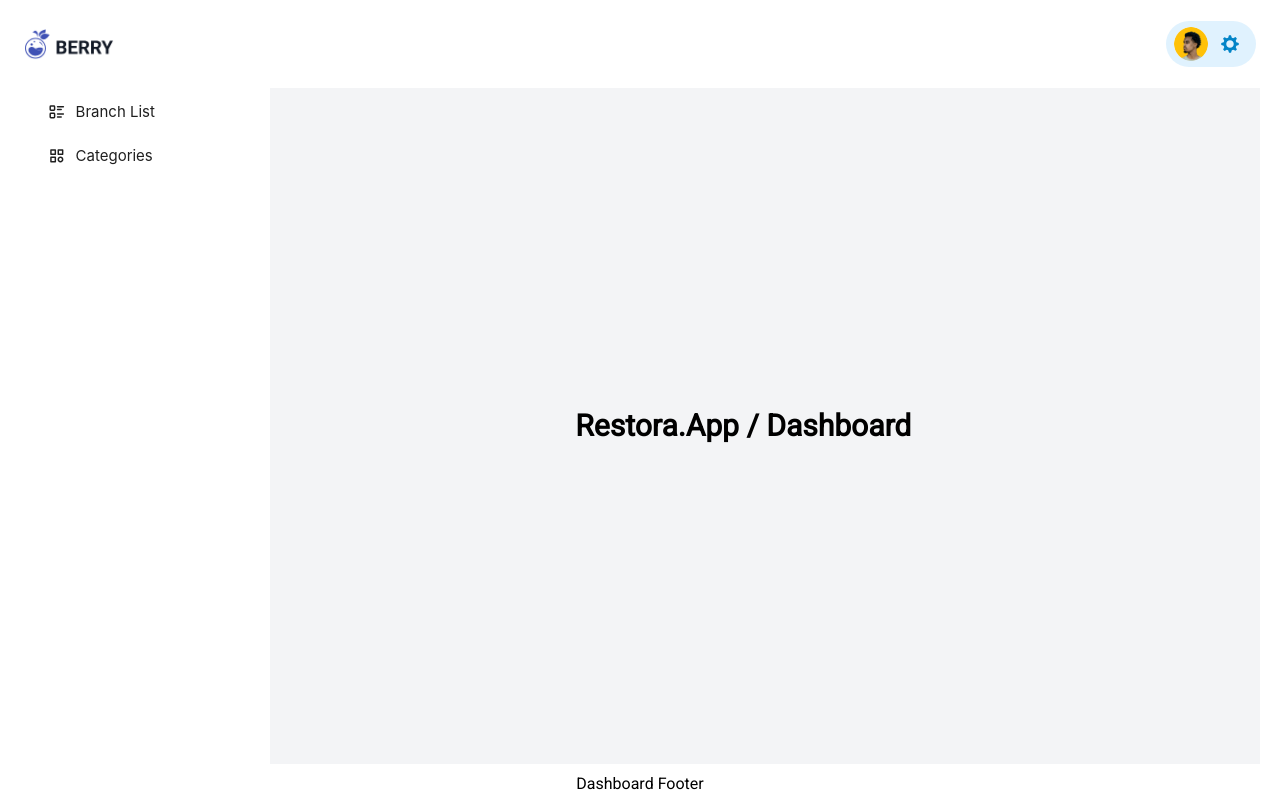
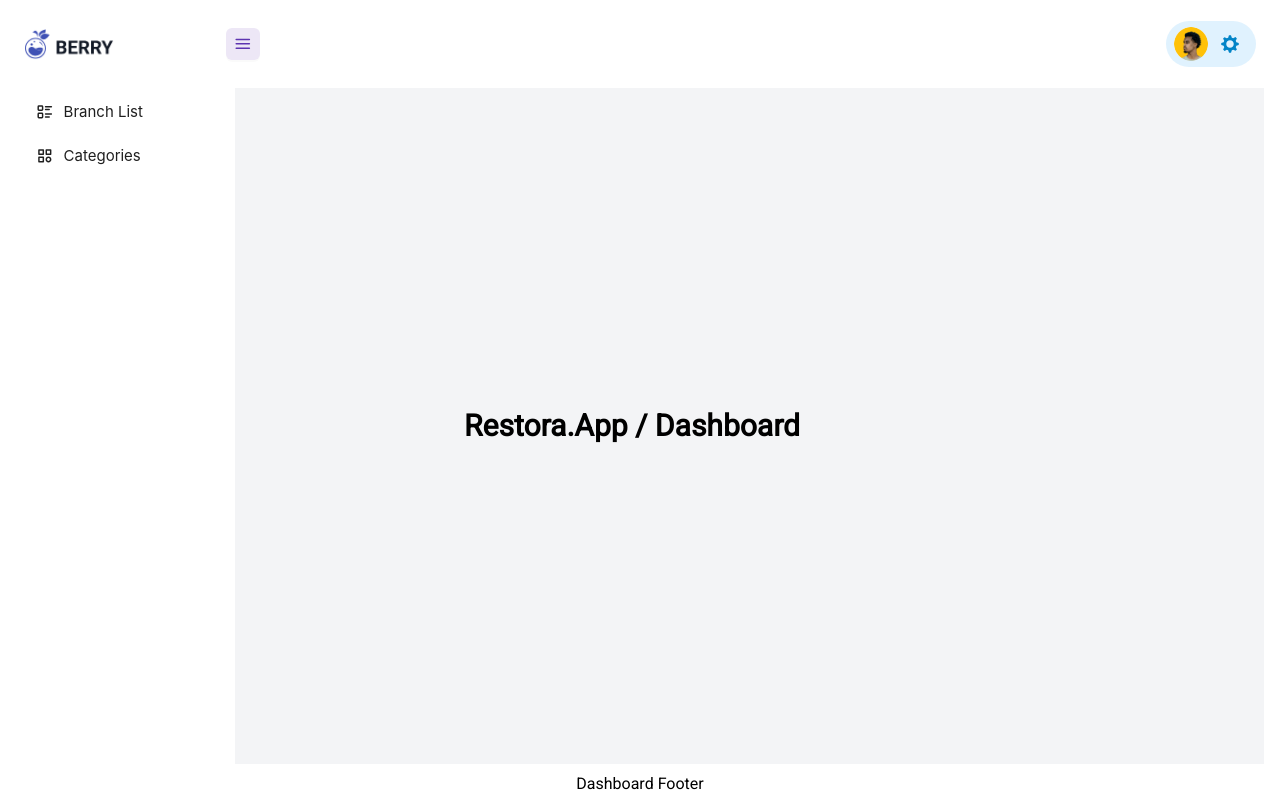
Before and after one commit to rehanmosabbir/codecamprestora.web, a Next.js app: page /dashboard in a window 1280 px wide. Built offline with nearby package versions, Linux system fonts and the light colour scheme.

Commit message:
feat : Sidebar Toggle functionaliry add

```diff
--- a/package.json
+++ b/package.json
@@ -20,7 +20,8 @@
     "next-auth": "^4.24.5",
     "react": "^18",
     "react-dom": "^18",
-    "react-icons": "^4.12.0"
+    "react-icons": "^4.12.0",
+    "zustand": "^4.4.7"
   },
   "devDependencies": {
     "@types/node": "^20",
--- a/src/components/HeaderComponent/Header.tsx
+++ b/src/components/HeaderComponent/Header.tsx
@@ -1,11 +1,13 @@
 import Link from "next/link";
 import React, { useState } from "react";
 import { AppLogo } from "./HeaderIcons/Logo";
-import { Popover } from "antd";
+import { Button, Popover } from "antd";
 import { User } from "./User/User";
 import { Account } from "./User/Account";
 import { Restaurant } from "./User/Restaurant";
 import { Logout } from "./User/Logout";
+import { FiMenu } from "react-icons/fi";
+import useHeaderStore from "@/useHeaderStore";
 
 const content = (
   <div className="border-t-[1px] border-gray-200">
@@ -16,12 +18,29 @@ const content = (
 );
 
 export const Header = () => {
+  const { setCollapsed } = useHeaderStore();
   return (
     <div className="h-[88px] grid grid-cols-2 sm:px-6 px-3 bg-white">
-      <div className="flex justify-start items-center invisible md:visible">
+      <div className={`flex gap-0 md:gap-28 justify-start items-center`}>
         <Link href={"/dashboard/"}>
-          <AppLogo />
+          <div className="hidden md:flex">
+            <AppLogo />
+          </div>
         </Link>
+        <div>
+          <Button
+            className="border-none"
+            onClick={setCollapsed}
+            style={{
+              paddingLeft: 8,
+              paddingRight: 8,
+              border: 0,
+              backgroundColor: "#ede7f6",
+            }}
+          >
+            <FiMenu color="#5E35B1" size="1.1rem" />
+          </Button>
+        </div>
       </div>
       <div className="flex justify-end items-center ">
         <Popover content={content} title="CodeCamp Dev" trigger="click">
--- a/src/components/LeftMenuBar.tsx
+++ b/src/components/LeftMenuBar.tsx
@@ -8,6 +8,7 @@ import { BiCategory } from "react-icons/bi";
 import type { MenuProps } from "antd";
 import { Menu } from "antd";
 import { useRouter } from "next/router";
+import useHeaderStore from "@/useHeaderStore";
 
 type MenuItem = Required<MenuProps>["items"][number];
 
@@ -46,6 +47,11 @@ const rootSubmenuKeys = ["branches", "categories"];
 const LeftMenuBar: React.FC = () => {
   const [openKeys, setOpenKeys] = useState(["branches"]);
 
+  const { collapsed } = useHeaderStore();
+
+  let width = 235;
+  collapsed ? (width = 60) : width;
+
   const router = useRouter();
   const query = router.query.branchid;
 
@@ -72,23 +78,23 @@ const LeftMenuBar: React.FC = () => {
   };
 
   return (
-    <div>
     <Menu
       mode="inline"
       openKeys={openKeys}
       onOpenChange={onOpenChange}
       onSelect={handleSelect}
+      inlineCollapsed={collapsed}
       style={{
-          width: 250,
+        width: width,
         flex: "auto",
         fontSize: 15,
-          paddingRight: 10,
+        paddingRight: 8,
+        paddingLeft: 8,
         border: 0,
       }}
       items={showMenu ? menuItems : rootItems}
-        className="min-h-screen fixed gap-5"
+      className="min-h-screen fixed gap-5 pr-2"
     />
-    </div>
   );
 };
 
--- a/src/pages/_app.tsx
+++ b/src/pages/_app.tsx
@@ -34,12 +34,12 @@ export default function App({
             </header>
             <main
               className={`${roboto.className} flex-grow ${
-                isShow() ? "px-5" : ""
+                isShow() ? "md:pr-4 md:pl-0" : ""
               } overflow-hidden`}
             >
-              <div className="grid grid-cols-6">
+              <div className="grid grid-cols-8">
                 {isShow() && <LeftMenuBar />}
-                <div className={isShow() ? `col-span-5` : "col-span-6"}>
+                <div className="col-span-8">
                   <Component {...pageProps} />
                 </div>
               </div>
--- /dev/null
+++ b/src/useHeaderStore.ts
@@ -0,0 +1,13 @@
+import { create } from "zustand";
+
+type Store = {
+  collapsed: boolean;
+  setCollapsed: () => void;
+};
+
+const useHeaderStore = create<Store>()((set) => ({
+  collapsed: false,
+  setCollapsed: () => set((state) => ({ collapsed: !state.collapsed })),
+}));
+
+export default useHeaderStore;
```
Also changed, not shown: 1 other file (tests, documents, lock files or other folders). Lines whose indentation alone changed are shown as unchanged.
